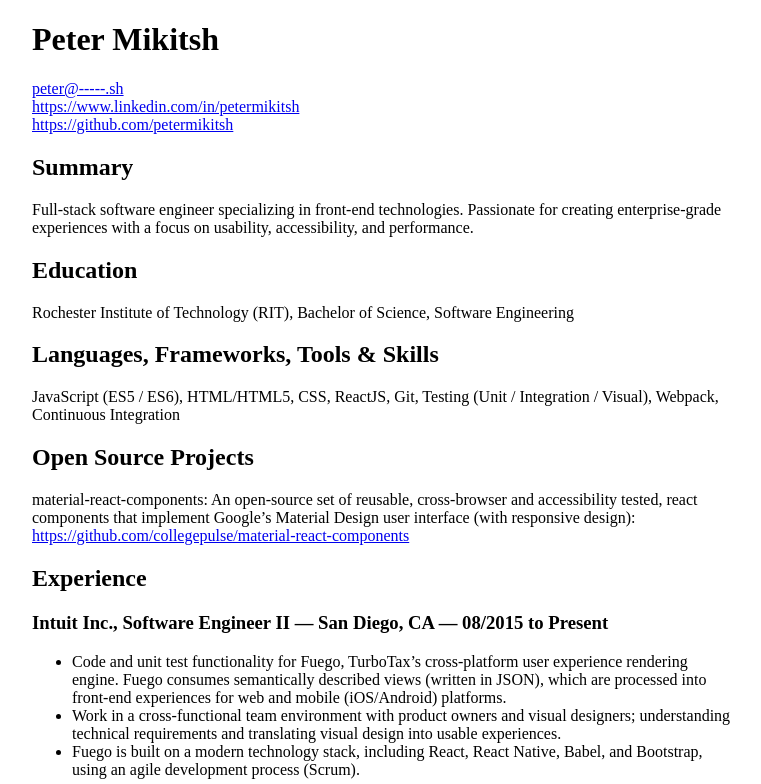
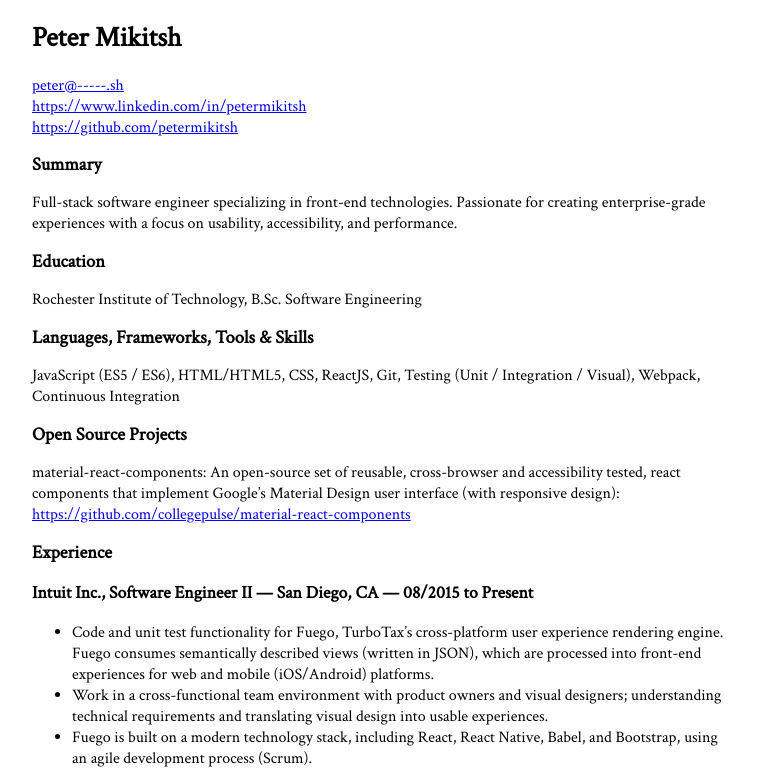
Before and after one commit to petermikitsh/mikit.sh, a plain HTML site: page index.html in a window 1280 px wide. Shown: the top 784 px of the page, without its empty margins (258-1019 px from the left). Drawn offline with Linux system fonts and the light colour scheme.

Commit message:
use "Crimson Text" font

```diff
--- a/index.html
+++ b/index.html
@@ -3,13 +3,27 @@
   <head>
     <title>Peter Mikitsh</title>
     <meta charset="UTF-8">
+    <link href="https://fonts.googleapis.com/css?family=Crimson+Text" rel="stylesheet">
     <style>
       .block {
         display: block;
       }
 
       body {
+        font-family: 'Crimson Text', Garamond, serif;
         margin: 0 20px;
+      }
+
+      h1 {
+        font-size: 1.75em;
+      }
+
+      h2 {
+        font-size: 1.15em;
+      }
+
+      h3 {
+        font-size: 1.1em;
       }
 
       @media (min-width: 700px) {
@@ -37,7 +51,7 @@
     <p>Full-stack software engineer specializing in front-end technologies. Passionate for creating enterprise-grade experiences with a focus on usability, accessibility, and performance.</p>
 
     <h2>Education</h2>
-    <p>Rochester Institute of Technology (RIT), Bachelor of Science, Software Engineering</p>
+    <p>Rochester Institute of Technology, B.Sc. Software Engineering</p>
 
     <h2>Languages, Frameworks, Tools & Skills</h2>
     <p>JavaScript (ES5 / ES6), HTML/HTML5, CSS, ReactJS, Git, Testing (Unit / Integration / Visual), Webpack, Continuous Integration</p>
```
